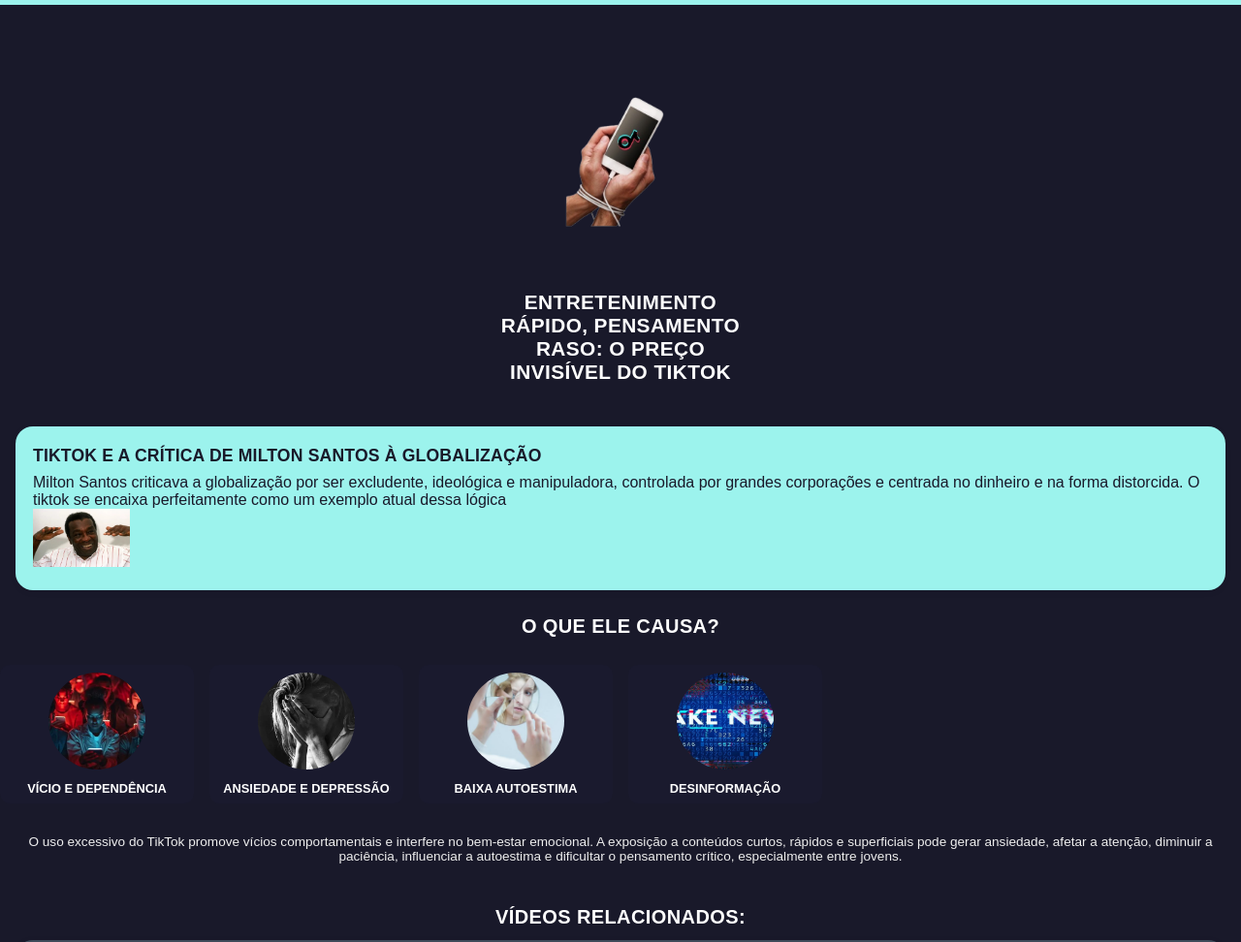
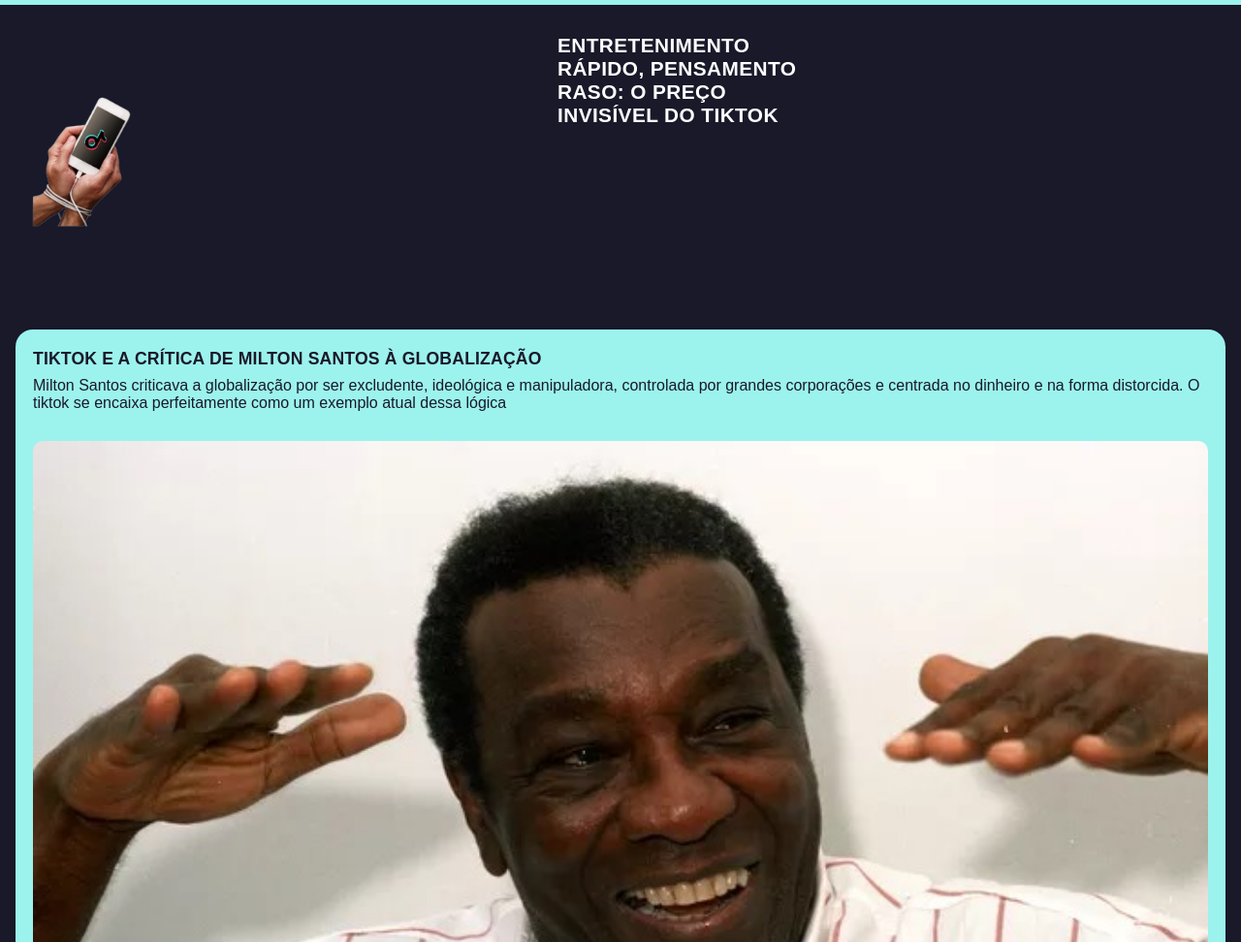
Before and after one commit to EloCosta17/por-uma-nova-globaliza-o, a plain HTML site: page index.html in a window 1280 px wide. Shown: the part 84-1056 px from the top of the page at 97% size. Drawn offline with Linux system fonts and the light colour scheme.

Commit message:
finalizado

```diff
--- a/index.html
+++ b/index.html
@@ -9,12 +9,12 @@
   <body>
     <header class="header">
       <div class="logo">
-        <span>VITAL GLOBAL</span>
+        <span><span style="color: #2e8980;">VITAL</span> <span style="color: #FE2C55;">GLOBAL</span></span>
       </div>
       <nav>
         <ul>
-          <li><a href="#">O que ele causa</a></li>
-          <li><a href="#">Vídeos relacionados</a></li>
+          <li><a href="#impacto">O que ele causa</a></li>
+          <li><a href="#videos">Vídeos relacionados</a></li>
         </ul>
       </nav>
     </header>
@@ -40,10 +40,10 @@
           dinheiro e na forma distorcida. O tiktok se encaixa perfeitamente como
           um exemplo atual dessa lógica
         </p>
-        <img src="images/img2.jpg" alt="" style="width: 100px" />
+        <img src="images/img2.jpg" alt="" id="milton" />
       </section>
 
-      <section class="section-title">
+      <section class="section-title" id="impacto">
         <h2>O QUE ELE CAUSA?</h2>
       </section>
 
@@ -76,27 +76,29 @@
 
       </section>
 
-      <section class="section-title">
+      <section class="section-title" id="videos">
         <h2>VÍDEOS RELACIONADOS:</h2>
       </section>
       <section class="videos-relacionados">
         <div class="video">
-          <img src="images/link1.jpg" alt="Thumb vídeo Não Baixe TikTok" />
           <a
             href="https://youtu.be/qVSwEnlE8Is?si=kMef_hYVNmHV7pEE"
             style="text-decoration: none"
+            target="_blank"
           >
+          <img src="images/link1.jpg" alt="Thumb vídeo Não Baixe TikTok" />
             <span class="video-link"
               >https://youtu.be/qVSwEnlE8Is?si=kMef_hYVNmHV7pEE</span
             >
           </a>
         </div>
         <div class="video">
-          <img src="images/link2.jpg" alt="Thumb vídeo Problema para Jovens" />
           <a
             href="https://youtu.be/qVSwEnlE8Is?si=9ksjZGWSRmlYytJn"
             style="text-decoration: none"
+            target="_blank"
           >
+          <img src="images/link2.jpg" alt="Thumb vídeo Problema para Jovens" />
             <span class="video-link"
               >https://youtu.be/qVSwEnlE8Is?si=9ksjZGWSRmlYytJn</span
             >
--- a/style.css
+++ b/style.css
@@ -65,10 +65,12 @@ body {
 
 /* Main card */
 .main-card {
+  display: flex;
   background: #19192a;
   padding: 30px 0 20px 0;
-  text-align: center;
-  position: relative;
+  margin-top: 20px;
+  text-align: justify;
+  margin: 0 20px;
 }
 
 .main-img {
@@ -81,7 +83,7 @@ body {
   font-weight: bold;
   max-width: 270px;
   margin: 0 auto;
-  text-align: center;
+  text-align: left;
   letter-spacing: 0.02em;
 }
 
@@ -93,6 +95,12 @@ body {
   padding: 20px 18px;
   margin: 24px 16px;
   box-shadow: 0 2px 8px rgba(30, 30, 30, 0.04);
+
+  img {
+    margin-top: 30px;
+    width: 100%;
+    border-radius: 10px;
+  }
 }
 
 .card-aqua h2,
@@ -158,7 +166,9 @@ body {
   font-size: 0.85rem;
   color: #eee;
   margin-top: 1rem;
-  text-align: center;
+  margin-left: 20px;
+  margin-right: 20px;
+  text-align: justify;
 }
 
 .videos-relacionados {
```
